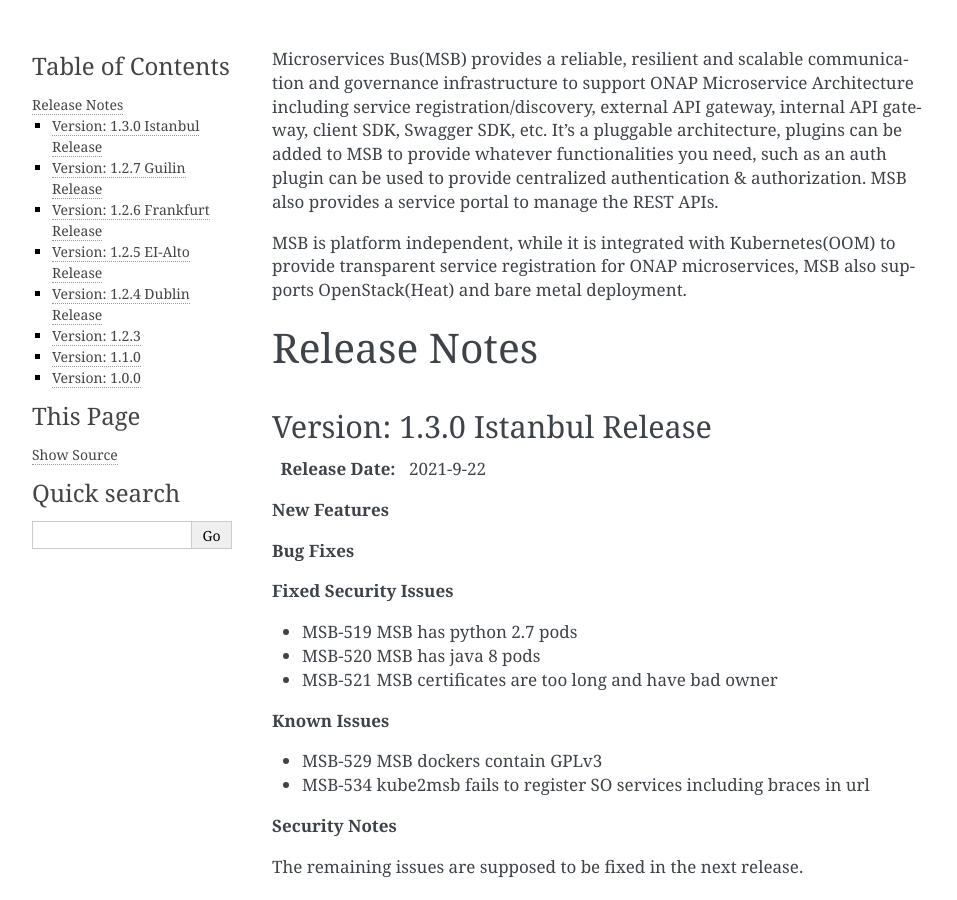
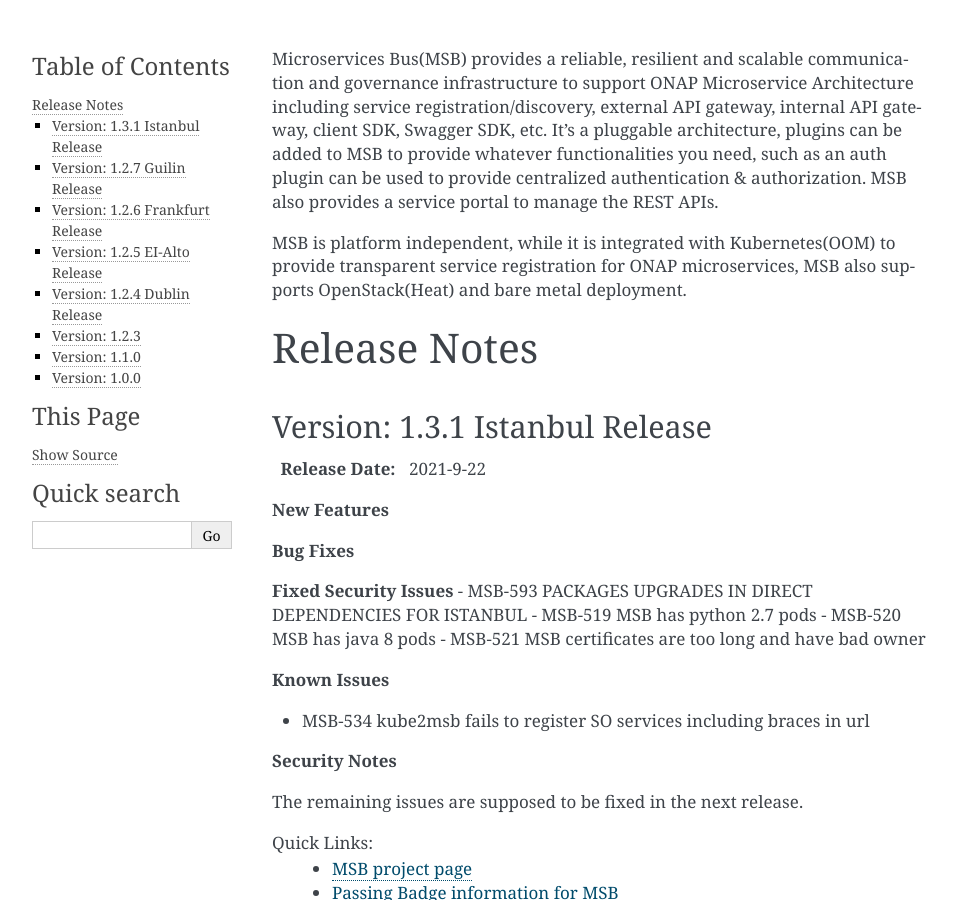
Before and after one commit to onap/archived-msb-apigateway, a Sphinx documentation site: the page built from docs/release-notes.rst, in a window 1280 px wide and 900 px high. Shown: the whole window, without its empty margins (148-1105 px from the left). Built offline with Sphinx 7.4.7, drawn with Linux system fonts in a browser that asks for light colours.

Commit message:
Release 1.3.1 container
Release apigateway container verison 1.3.1

Issue-ID: MSB-593
Signed-off-by: jinquanni <ni.jinquan@zte.com.cn>
Change-Id: I020a3a4652d71a42d52e599f9b4931aa9740e2ad

```diff
--- a/docs/release-notes.rst
+++ b/docs/release-notes.rst
@@ -10,7 +10,7 @@ MSB is platform independent, while it is integrated with Kubernetes(OOM) to prov
 Release Notes
 =============
 
-Version: 1.3.0 Istanbul Release
+Version: 1.3.1 Istanbul Release
 ------------------------------
 
 :Release Date: 2021-9-22
@@ -21,14 +21,13 @@ Version: 1.3.0 Istanbul Release
 
 
 **Fixed Security Issues**
-
+- MSB-593 PACKAGES UPGRADES IN DIRECT DEPENDENCIES FOR ISTANBUL
 - MSB-519 MSB has python 2.7 pods
 - MSB-520 MSB has java 8 pods
 - MSB-521 MSB certificates are too long and have bad owner
 
 **Known Issues**
 
-- MSB-529 MSB dockers contain GPLv3
 - MSB-534 kube2msb fails to register SO services including braces in url
 
 **Security Notes**
```
Also changed, not shown: 1 other file.
